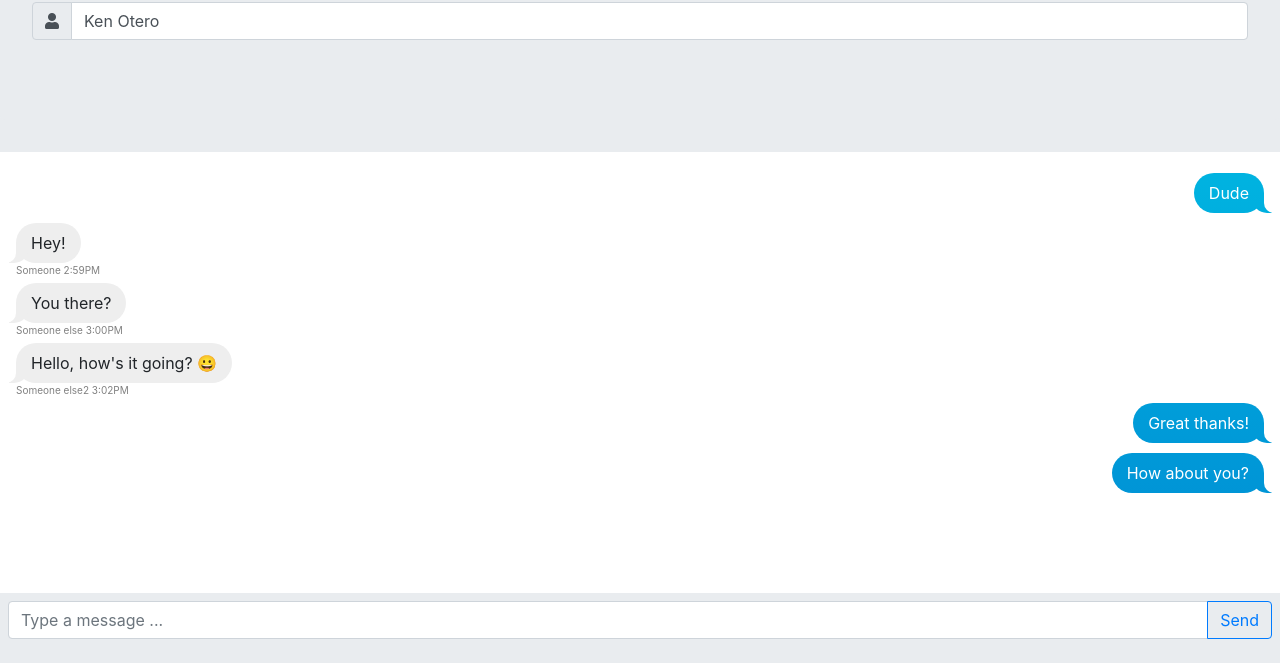
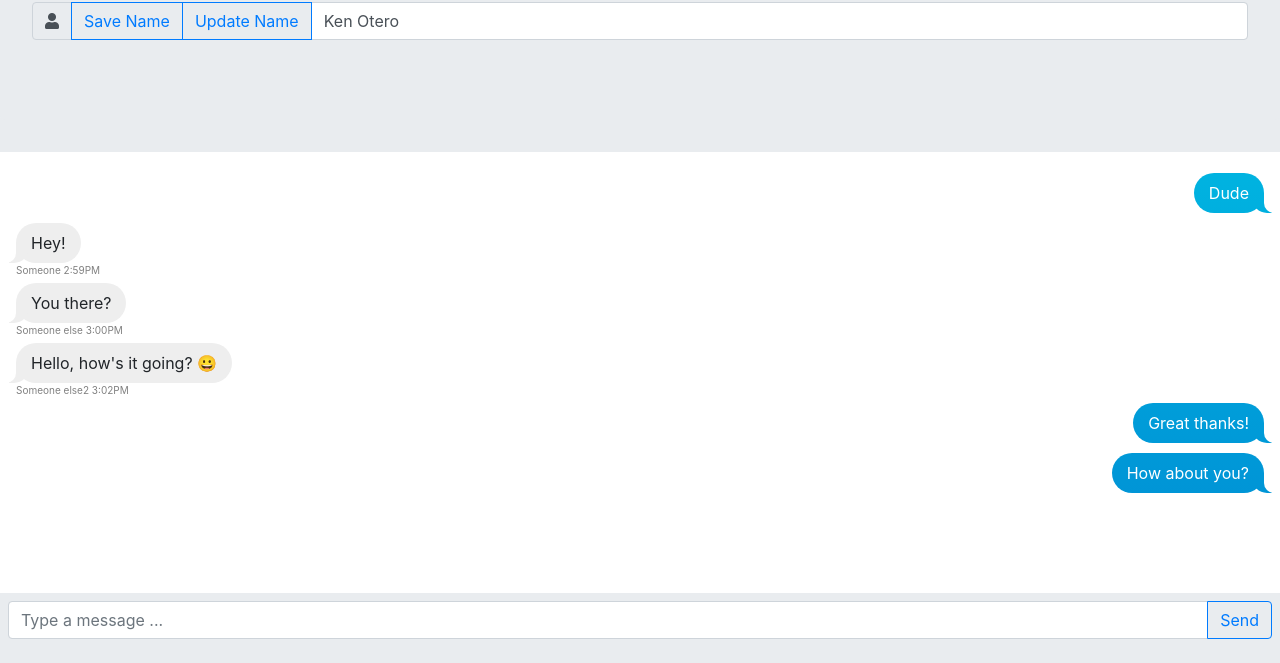
Before and after one commit to it3049c-fall22-henderson/chatting-application-KennethOtero, a website with bundled scripts: page index.html in a window 1280 px wide. Shown: the part 137-800 px from the top of the page. Built offline with nearby package versions, Linux system fonts and the light colour scheme.

Commit message:
Added buttons
Prepared index.js and README for Module 6 changes

```diff
--- a/index.html
+++ b/index.html
@@ -22,6 +22,12 @@
                         <span class="input-group-text">
                             <i class="fas fa-user"></i>
                         </span>
+                        <button class="btn btn-outline-primary" id="save-name">
+                            Save Name
+                        </button>
+                        <button class="btn btn-outline-primary" id="update-name">
+                            Update Name
+                        </button>
                     </div>
                     <input type="text" id="my-name-input" class="form-control" placeholder="Name" value="Ken Otero">
                 </div>
--- a/resources/js/index.js
+++ b/resources/js/index.js
@@ -87,3 +87,5 @@ sendButton.addEventListener("click", function(sendButtonClickEvent) {
   sendMessages(sender, message);
   myMessage.value = "";
 });
+
+// =========== Module 6 Changes =========== //
```
Also changed, not shown: README.md.
